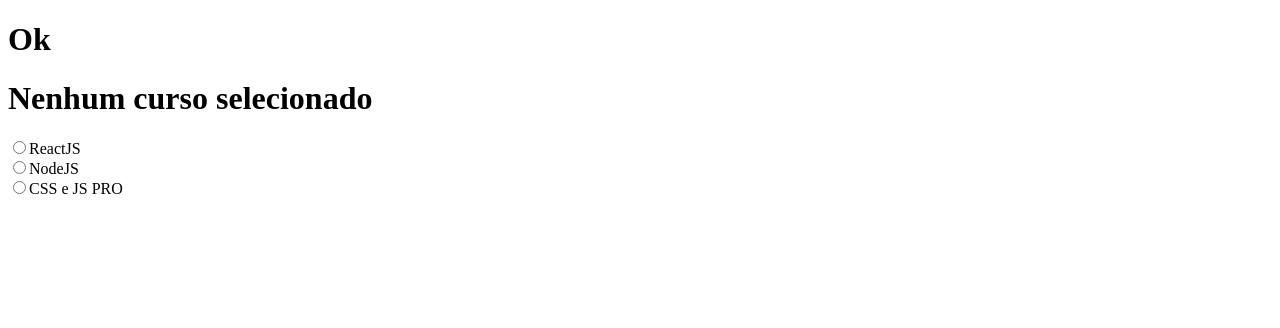
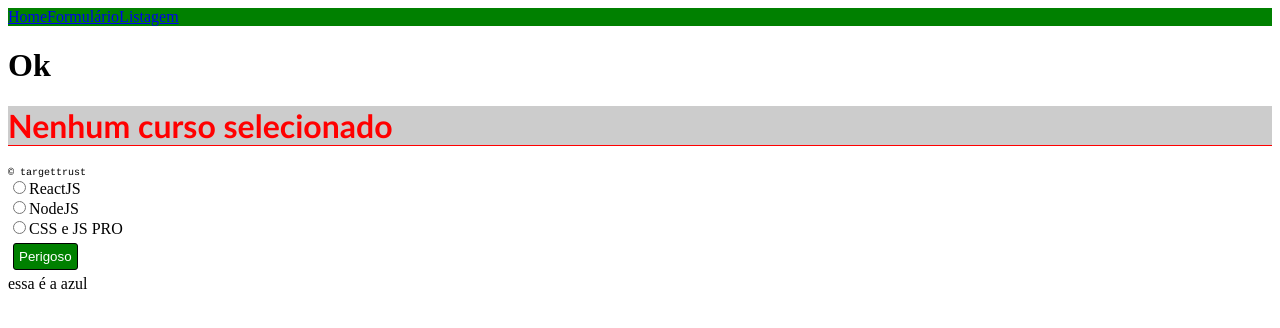
Before and after one commit to igorSoares7/react-js, a React (Vite) app in the folder app-react/: page / in a window 1280 px wide. Shown: the top 328 px of the page. Built offline with nearby package versions, Linux system fonts and the light colour scheme.

Commit message:
Salvando antes da alteração

```diff
--- a/app-react/package.json
+++ b/app-react/package.json
@@ -11,12 +11,14 @@
   },
   "dependencies": {
     "react": "^18.3.1",
-    "react-dom": "^18.3.1"
+    "react-dom": "^18.3.1",
+    "styled-components": "^6.1.13"
   },
   "devDependencies": {
     "@eslint/js": "^9.13.0",
     "@types/react": "^18.3.12",
     "@types/react-dom": "^18.3.1",
+    "@types/styled-components": "^5.1.34",
     "@vitejs/plugin-react": "^4.3.3",
     "eslint": "^9.13.0",
     "eslint-plugin-react-hooks": "^5.0.0",
--- a/app-react/src/App.tsx
+++ b/app-react/src/App.tsx
@@ -1,8 +1,8 @@
-import React, { useState } from "react"
-import './App.scss'
+import React, { useEffect, useState } from "react"
 import Titulo from './Components/Titulo'
-import Placeholder from './Components/Placeholder'
-import Botao from './Components/Botao'
+import BotaoCustom from "./Components/Botao/botao.styled"
+import MenuCustom from "./Components/Menu/Menu.styled"
+import Teste from "./Components/Teste"
 
 interface OpcaoCursoProps {
   item:string,
@@ -15,6 +15,13 @@
   const handlerCurso = (evt: React.ChangeEvent<HTMLInputElement>) => {
     setCurso(evt.target.value)
   }
+
+  useEffect(() => {
+    console.log("Mudou o state")
+  })
+  useEffect(() => {
+    console.log("Mudou o state do curso")
+  },[curso])
 
   const cursos = ['ReactJS', 'NodeJS', 'CSS e JS PRO']
 
@@ -36,17 +43,19 @@
 
   return (
     <>
-
+      <MenuCustom />
       <h1>Ok</h1>
 
 
       <Titulo nome={curso} />
 
+
     {cursos.map((item, index) => {
       return <OpcaoCurso item={item} key={index} />
     })}
 
-
+    <BotaoCustom severity="warning" label="Perigoso" />
+    <Teste azul="essa é a azul"></Teste>
     </>
   )
 }
--- a/app-react/src/Components/Botao/botao.scss
+++ b/app-react/src/Components/Botao/botao.styled.ts
@@ -1,12 +1,13 @@
-button{
+import styled from "styled-components"
+import Botao from "."
+const BotaoCustom = styled(Botao)`
+
     padding: 5px;
     margin: 5px;
     color: white;
     border-radius: 3px;
     border:1px solid black;
-    &.impar{
-        color: red;
-    }
+
 
     &.primary{
         background-color: aquamarine
@@ -20,4 +21,7 @@
         background-color: red
     }
 
-}
+
+
+`
+export default BotaoCustom
--- a/app-react/src/Components/Botao/index.tsx
+++ b/app-react/src/Components/Botao/index.tsx
@@ -1,24 +1,19 @@
-import "./botao.scss"
-
-enum Severities {
-    primary,
-    warning,
-    danger
-}
-
 interface BotaoProps {
-    label:string,
-    severity:keyof typeof Severities
-    onClick?:React.MouseEventHandler<HTMLButtonElement>
+    label: string,
+    severity: "danger" | "primary" | "secondary" | "warning"
+    onClick?: React.MouseEventHandler<HTMLButtonElement>
+    className?:string
 }
 
 
 
 
-const Botao = ({label, severity, onClick}:BotaoProps) => {
+const Botao = ({ className, label, severity, onClick }: BotaoProps) => {
     return (
         <>
-            <button className={severity} onClick={onClick}>{label}</button>
+            <button className={`${className} ${severity}`} onClick={onClick}>
+                {label}
+            </button>
         </>
     )
 }
--- /dev/null
+++ b/app-react/src/Components/Menu/Menu.styled.ts
@@ -0,0 +1,10 @@
+import styled from "styled-components";
+import Menu from ".";
+const MenuCustom = styled(Menu)`
+    nav{
+        background-color: green;
+
+    }
+`;
+
+export default MenuCustom
--- /dev/null
+++ b/app-react/src/Components/Menu/index.tsx
@@ -0,0 +1,19 @@
+interface MenuInterface{
+    className?:string
+}
+
+
+const Menu = ({className}:MenuInterface) => {
+    return (
+        <div className={className}>
+        <nav>
+            <a href="#">Home</a>
+            <a href="#">Formulário</a>
+            <a href="#">Listagem</a>
+        </nav>
+        </div>
+
+    )
+}
+
+export default Menu
--- /dev/null
+++ b/app-react/src/Components/Teste/index.tsx
@@ -0,0 +1,17 @@
+interface Caixas {
+    azul:string,
+    vermelho?:string,
+    preto?:string
+}
+
+const Teste = ({azul, vermelho, preto}:Caixas) => {
+    return (
+        <>
+        <div>{azul}</div>
+        <div>{vermelho}</div>
+        <div>{preto}</div>
+        </>
+    )
+}
+
+export default Teste
--- a/app-react/src/Components/Titulo/index.tsx
+++ b/app-react/src/Components/Titulo/index.tsx
@@ -1,13 +1,21 @@
+import { StyledFooter, StyledTitulo } from "./titulo.styled"
+
+
 interface TituloProps {
     nome: string,
 
 }
 
-const Titulo = ({nome}: TituloProps) => {
+const Titulo = ({ nome }: TituloProps) => {
 
     return (
         <>
-            <h1>{nome}</h1>
+            {/* <h1 className="danger">{nome}</h1> */}
+
+            <StyledTitulo>
+                <div>{nome}</div>
+            </StyledTitulo>
+            <StyledFooter>&copy; targettrust</StyledFooter>
 
         </>
     )
--- /dev/null
+++ b/app-react/src/Components/Titulo/titulo.scss
@@ -0,0 +1,7 @@
+h1{
+    &.danger{
+        background-color: orange;
+    }
+
+
+}
--- /dev/null
+++ b/app-react/src/Components/Titulo/titulo.styled.ts
@@ -0,0 +1,17 @@
+import styled from "styled-components";
+
+export const StyledTitulo = styled.h1`
+font-family: 'Trebuchet MS';
+color: red;
+background: #cccccc;
+
+    div{
+        border-bottom: 1px solid red;
+    }
+
+`;
+
+export const StyledFooter = styled.footer`
+font-size: 10px;
+font-family: 'Courier';
+`
```
Also changed, not shown: app-react/src/Components/Teste/Teste.styled.ts (added), 1 other file (tests, documents, lock files or other folders).
